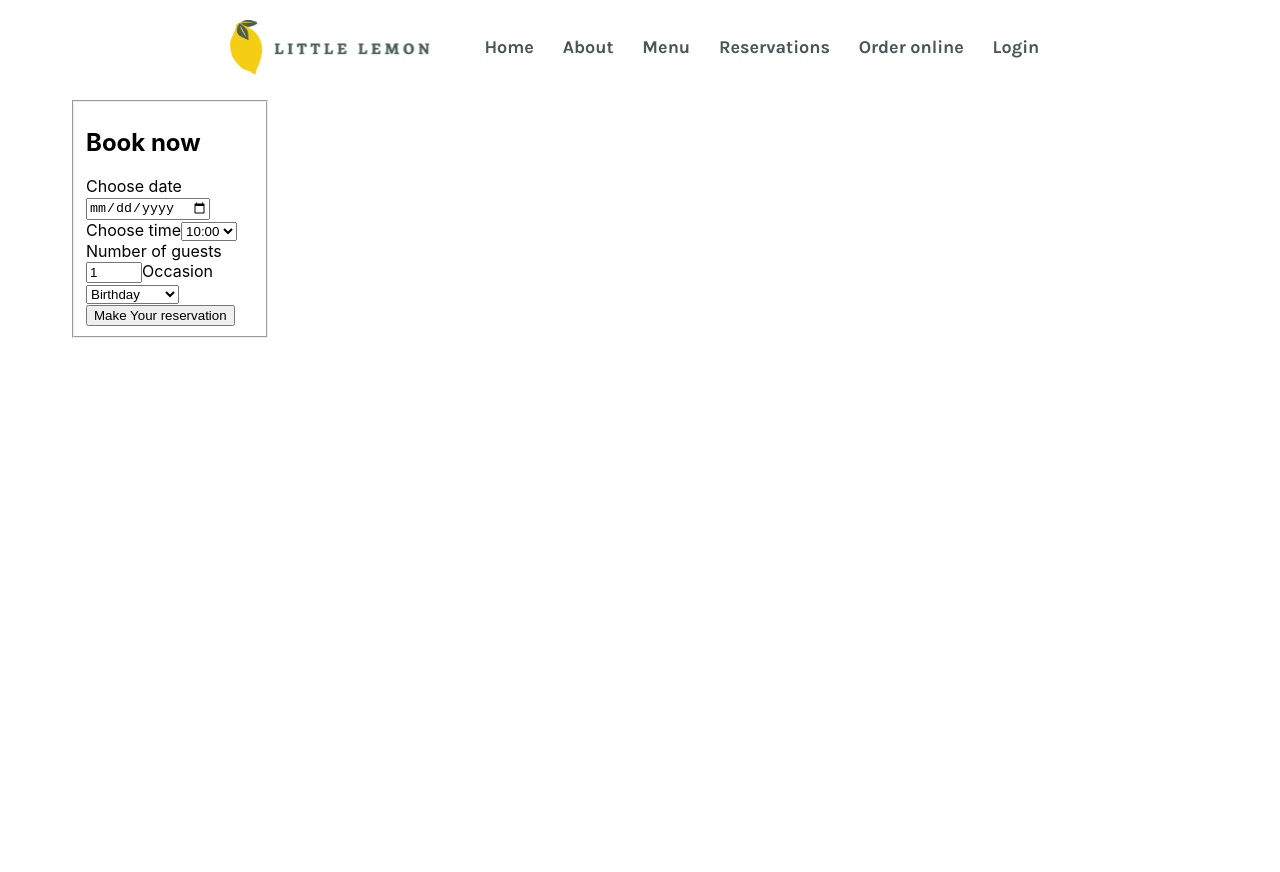
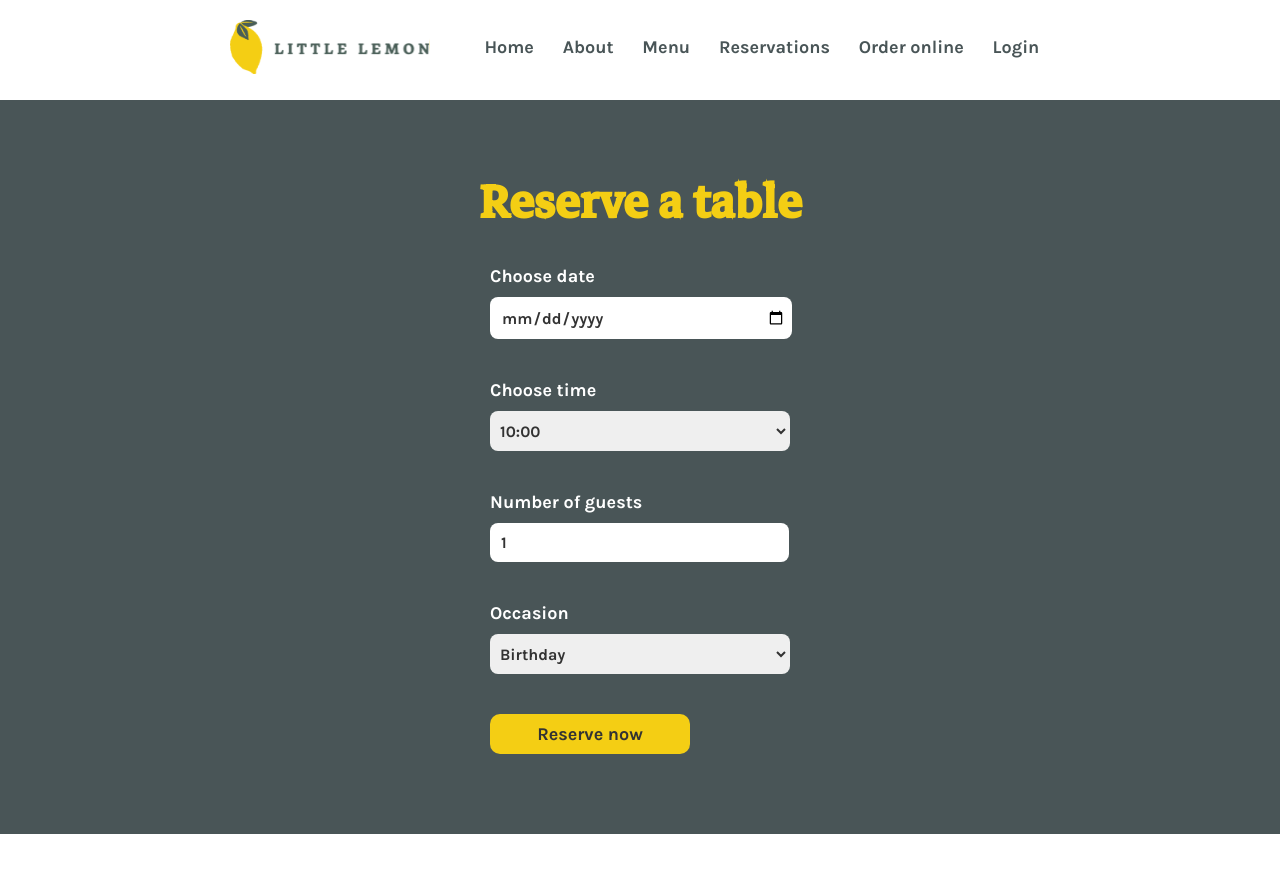
Before and after one commit to lichihung/little-lemon, a React (Create React App) app: page /reservations in a window 1280 px wide. Shown: the top 872 px of the page. Built offline with nearby package versions, Linux system fonts and the light colour scheme.

Commit message:
BookingForm test

```diff
--- a/package.json
+++ b/package.json
@@ -3,12 +3,15 @@
   "version": "0.1.0",
   "private": true,
   "dependencies": {
+    "@chakra-ui/react": "^2.8.2",
     "@testing-library/user-event": "^13.5.0",
+    "formik": "^2.4.5",
     "react": "^18.2.0",
     "react-dom": "^18.2.0",
     "react-router-dom": "^6.22.3",
     "react-scripts": "5.0.1",
-    "web-vitals": "^2.1.4"
+    "web-vitals": "^2.1.4",
+    "yup": "^1.4.0"
   },
   "scripts": {
     "start": "react-scripts start",
--- a/src/Main.js
+++ b/src/Main.js
@@ -52,7 +52,7 @@ function Main(){
     }
 
     return(
-        <div>
+
         <main className="main">
             <Routes>
                 <Route path="/" element={<Homepage />}></Route>
@@ -63,7 +63,7 @@ function Main(){
                 <Route path="/confirm-booking" element={<ConfirmedBooking />}></Route>
             </Routes>
         </main>
-        </div>
+
     )
 };
 
--- a/src/components/BookingForm.js
+++ b/src/components/BookingForm.js
@@ -1,48 +1,125 @@
-import {useState, React} from "react";
+import {useState, React, useEffect} from "react";
+import { useFormik } from "formik";
+import {
+  Box,
+  Button,
+  FormControl,
+  FormErrorMessage,
+  FormLabel,
+  Heading,
+  Input,
+  VStack,
+} from "@chakra-ui/react";
+import * as Yup from 'yup';
+import FullScreenSection from "./FullScreenSection";
 
 function BookingForm(props){
-    const [date, setDate] = useState("");
-    const [time, setTime] = useState("");
+    // const [date, setDate] = useState("");
+    // const [time, setTime] = useState("");
     const [guests, setGuests] = useState(1);
     const [occasion, setOccasion] = useState("");
+    const [isDateTouched, setIsDateTouched] = useState(false);
+
+    // const handleDateChange = (e) => {
+    //     const newDate = e.target.value;
+    //     setDate(newDate);
+    //     props.updateTimes(newDate);
+    // };
+    // const handleSubmit = (e) => {
+    //     e.preventDefault();
+    //     const formData = {date, time, guests, occasion};
+    //     props.onSubmit(formData); // Pass formData to submitForm function
+    // }
     const handleDateChange = (e) => {
         const newDate = e.target.value;
-        setDate(newDate);
+        // Update formik's state
+        formik.setFieldValue('resdate', newDate, true);
+        // Call props.updateTimes with the new date
         props.updateTimes(newDate);
     };
-    const handleSubmit = (e) => {
-        e.preventDefault();
-        const formData = {date, time, guests, occasion};
-        props.onSubmit(formData); // Pass formData to submitForm function
+    const handleBlur = (e) => {
+        setIsDateTouched(true);
+      };
+
+    useEffect(() => {
+    // Assuming you want to set the first available time as the default when times update
+    if (props.availableTimes && props.availableTimes.length > 0) {
+        formik.setFieldValue('restime', props.availableTimes[0], true);
     }
+    }, [props.availableTimes]);
+
+    const formik = useFormik({
+        initialValues: {
+          resdate: "",
+          restime: "14:00",
+          guests: "1",
+          occasion: "Birthday",
+        },
+        onSubmit: (formData) => {
+          console.log(formData);
+          props.onSubmit(formData);
+        },
+        validationSchema: Yup.object({}).shape({
+          resdate: Yup.string().required("Required"),
+          restime: Yup.string().required("Required"),
+          guests: Yup.number().integer().required("Required"),
+          occasion: Yup.string().oneOf(['Birthday','Anniversary','Engagement','Other']),
+        }),
+      });
+
+      useEffect(() => {
+        if (isDateTouched && !formik.values.resdate) {
+          formik.setFieldError("resdate", "Required");
+        }
+      }, [formik.values.resdate, isDateTouched]);
 
     return(
         <>
-            <form className="bookingform" onSubmit={handleSubmit}>
-                <fieldset>
-                    <h2>Book now</h2>
-                    <label htmlFor="res-date">Choose date</label>
-                    <input
+            <FullScreenSection
+            isDarkBackground
+            backgroundColor="#495557"
+            py={16}>
+                <VStack w="1024px" p={48} alignItems="center">
+                <Heading className="yellow title" id="booking-section">
+                    Reserve a table
+                </Heading>
+                <Box p={16} w="100%">
+                    <form className="bookingform" onSubmit={formik.handleSubmit}>
+                        <FormControl  className="formfield" isInvalid={!formik.values.resdate && (isDateTouched || formik.touched.resdate)} >
+                            <FormLabel htmlFor="resdate" className="card-title">Choose date</FormLabel>
+                            <Input
                             type="date"
-                    id="res-date"
-                    value={date}
+                            id="resdate"
+                            // value={date}
+                            name="resdate"
+                            value={formik.values.resdate}
                             onChange={handleDateChange}
+                            onBlur={handleBlur}
+                            className="highlight black"
                             />
+                            <FormErrorMessage className="pink highlight">{formik.errors.resdate}</FormErrorMessage>
+                        </FormControl>
 
-                    <label htmlFor="res-time">Choose time</label>
+                        <FormControl isInvalid={!!formik.errors.restime && formik.touched.restime} className="formfield">
+                            <FormLabel htmlFor="restime" className="card-title">Choose time</FormLabel>
                             <select
-                    id="res-time"
-                    value={time}
-                    onChange={(e) => setTime(e.target.value)}
+                            id="restime"
+                            className="highlight black"
+                            // value={time}
+                            // onChange={(e) => setTime(e.target.value)}
+                            {...formik.getFieldProps('restime')}
                             >
                             {/* If running the test, this should be skipped. */}
                             {props.availableTimes.map((timeoption, index) => (
                                 <option key={index} value={timeoption}>{timeoption}</option>
                             ))}
                             </select>
+                            <FormErrorMessage className="pink highlight">{formik.errors.restime}</FormErrorMessage>
+                        </FormControl>
 
-                    <label htmlFor="guests">Number of guests</label>
-                    <input
+                        <FormControl isInvalid={!!formik.errors.guests && formik.touched.guests} className="formfield">
+                            <FormLabel htmlFor="guests" className="card-title">Number of guests</FormLabel>
+                            <Input
                             type="number"
                             placeholder="1"
                             min="1"
@@ -50,21 +127,35 @@ function BookingForm(props){
                             id="guests"
                             value={guests}
                             onChange={(e) => setGuests(e.target.value)}
+                            className="highlight black"
+                            {...formik.getFieldProps('guests')}
                             />
+                            <FormErrorMessage className="pink highlight">{formik.errors.guests}</FormErrorMessage>
+                        </FormControl>
 
-                    <label htmlFor="occasion">Occasion</label>
+                        <FormControl isInvalid={!!formik.errors.occasion && formik.touched.occasion} className="formfield">
+                            <FormLabel htmlFor="occasion" className="card-title">Occasion</FormLabel>
                             <select
                             id="occasion"
                             value={occasion}
                             onChange={(e) => setOccasion(e.target.value)}
+                            className="highlight black"
+                            {...formik.getFieldProps('occasion')}
                             >
                                 <option>Birthday</option>
                                 <option>Anniversary</option>
+                                <option>Engagement</option>
+                                <option>Other</option>
                             </select>
-
-                    <input type="submit" value="Make Your reservation" />
-                </fieldset>
+                            <FormErrorMessage className="pink highlight">{formik.errors.occasion}</FormErrorMessage>
+                        </FormControl>
+                            <Button type="submit" className={"btn card-title black"} aria-label="Submit booking">
+                                Reserve now
+                            </Button>
                     </form>
+                </Box>
+                </VStack>
+            </FullScreenSection>
         </>
     )
 };
--- a/src/components/ConfirmedBooking.js
+++ b/src/components/ConfirmedBooking.js
@@ -1,10 +1,17 @@
 import {Link} from 'react-router-dom';
+import FullScreenSection from "./FullScreenSection";
 
 function ConfirmedBooking(){
     return(
         <>
-            <h1>Booking confirmed!</h1>
-            <button><Link to="/reservations" class="card-title green">Back to reservasions</Link></button>
+        <FullScreenSection
+            isDarkBackground
+            backgroundColor="#495557"
+            py={16}>
+            <header className="title">Table reserved!</header>
+            <button className="btn" aria-label="Back to reservations"><Link to="/reservations" class="card-title black">Back to reservations</Link></button>
+            </FullScreenSection>
+
         </>
     )
 };
--- a/src/components/CustomersSay.js
+++ b/src/components/CustomersSay.js
@@ -5,7 +5,7 @@ import lemondessert from "../assets/lemondessert.jpg";
 function CustomersSay(){
     return(
         <div className="testimonials-section">
-            <section className="testimonials-title title black">Testimonials</section>
+            <header className="testimonials-title title black">Testimonials</header>
             <section className="testimonials-box">
                 <article >
                     <div className="testimonials-content">
--- /dev/null
+++ b/src/components/FullScreenSection.js
@@ -0,0 +1,22 @@
+import * as React from "react";
+import { VStack } from "@chakra-ui/react";
+
+/**
+ * Illustrates the use of children prop and spread operator
+ */
+const FullScreenSection = ({ children, isDarkBackground, ...boxProps }) => {
+  return (
+    <VStack
+      backgroundColor={boxProps.backgroundColor}
+      color={isDarkBackground ? "white" : "black"}
+      marginLeft="-70px"
+      marginRight="-70px"
+    >
+      <VStack maxWidth="800px" minHeight="85vh" {...boxProps}>
+        {children}
+      </VStack>
+    </VStack>
+  );
+};
+
+export default FullScreenSection;
--- a/src/components/Homepage.js
+++ b/src/components/Homepage.js
@@ -2,16 +2,17 @@ import restaurantfood from "../assets/restaurantfood.jpg";
 import Specials from "../components/Specials";
 import CustomersSay from "../components/CustomersSay";
 import Chicago from "../components/Chicago";
+import {Link} from 'react-router-dom';
 
 function Homepage(){
     return(
         <>
             <div className="hero-section">
                 <div className="hero-section-text">
-                    <p class="title yellow">Little Lemon</p>
-                    <p class="subtitle white">Chicago</p>
-                    <p class="lead white">We are a family owned Mediterranean restaurant, focused on traditional recipes served with a modern twist.</p>
-                    <button class="btn card-title black">Reserve a table</button>
+                    <p className="title yellow">Little Lemon</p>
+                    <p className="subtitle white">Chicago</p>
+                    <p className="lead white">We are a family owned Mediterranean restaurant, focused on traditional recipes served with a modern twist.</p>
+                    <button className="btn" aria-label="Reserve a table"><Link to="/reservations" className="card-title black">Reserve a table</Link></button>
                 </div>
                 <div className="hero-section-image">
                     <img src={restaurantfood} alt="restaurant food" />
--- a/src/components/Specials.js
+++ b/src/components/Specials.js
@@ -6,11 +6,11 @@ function Specials(){
     return(
         <div className="highlights-section">
                 <div className="first-row">
-                    <section className="banner">
+                    <header className="banner">
                         <p class="title black">This week's specials!</p>
-                    </section>
+                    </header>
                     <section className="button">
-                        <button class="btn card-title black">Online Menu</button>
+                        <button class="btn card-title black" aria-label="Online Menu">Online Menu</button>
                     </section>
                 </div>
                 <div className="second-row">
--- a/src/css/booking.css
+++ b/src/css/booking.css
@@ -1,5 +1,45 @@
 .bookingform{
     display: grid;
-    max-width: 200px;
-    gap: 20px;
+    max-width: 1024px;
+    gap: 40px;
+    justify-content:center;
 }
+
+.formfield {
+    display: grid;
+    width: 300px;
+    gap: 10px;
+}
+
+#resdate{
+    width:285px;
+    height:40px;
+    border-radius:8px;
+    padding-left:10px;
+    padding-right:5px;
+    border: 1px solid transparent;
+}
+
+#restime{
+    width:300px;
+    height:40px;
+    border-radius:8px;
+    padding-left:5px;
+    border: 1px solid transparent;
+}
+
+#guests{
+    width:285px;
+    height:35px;
+    border-radius:8px;
+    padding-left:10px;
+    border: 1px solid transparent;
+}
+
+#occasion{
+    width:300px;
+    height:40px;
+    border-radius:8px;
+    padding-left:5px;
+    border: 1px solid transparent;
+}
--- a/src/css/home.css
+++ b/src/css/home.css
@@ -15,7 +15,7 @@
     flex:1;
   }
   .hero-section-text p{
-    max-width: 400px;
+    max-width: 300px;
     white-space: normal;
     overflow-wrap: break-word;
     margin:0;
--- a/src/mockAPI.js
+++ b/src/mockAPI.js
@@ -37,7 +37,7 @@ const availableTimesByDate = {
   }
 
   const submitAPI = (formData) => {
-    availableTimesByDate[formData.date] = availableTimesByDate[formData.date].filter(time => time !== formData.time);
+    availableTimesByDate[formData.resdate] = availableTimesByDate[formData.resdate].filter(time => time !== formData.restime);
 
     return new Promise((resolve, reject) => {
       setTimeout(() => {
```
Also changed, not shown: 2 other files (tests, documents, lock files or other folders). Lines whose indentation alone changed are shown as unchanged.
